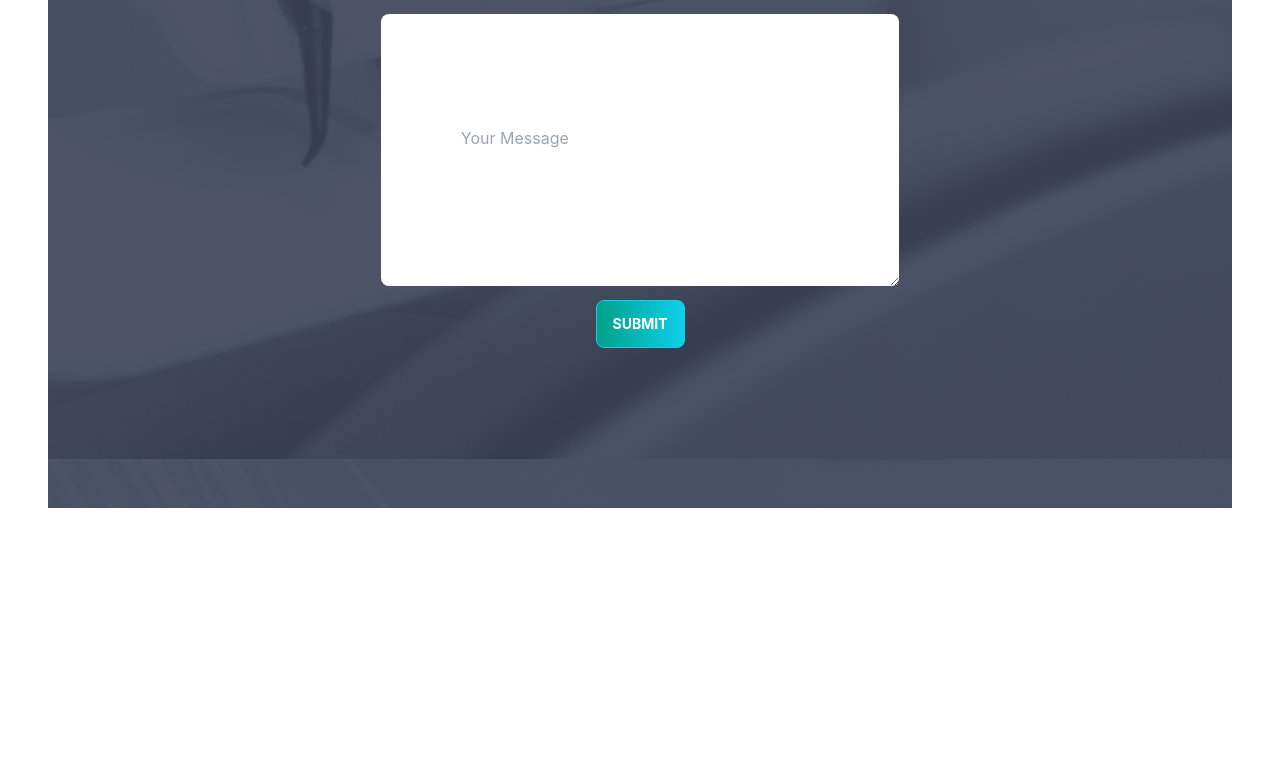
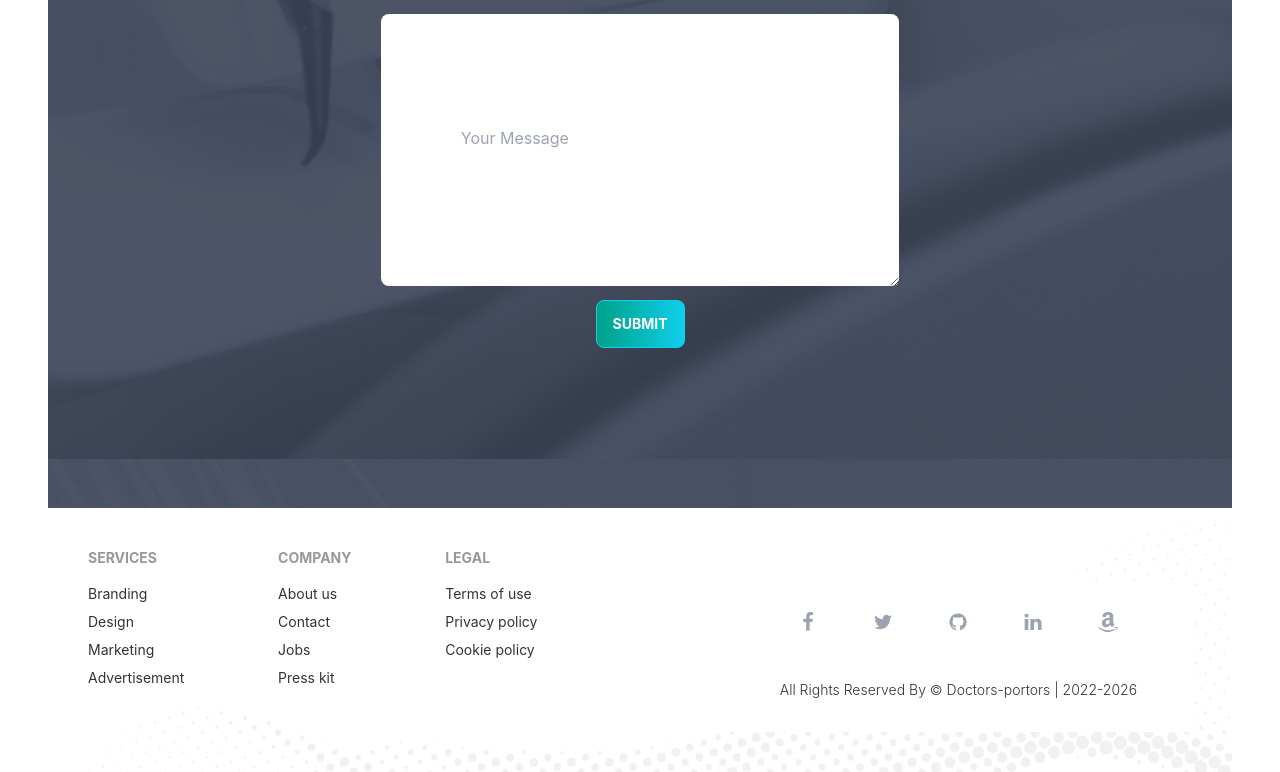
Before and after one commit to Ahsan855/Doctor-Portal-App, a React (Create React App) app: page / in a window 1280 px wide. Shown: the part 3636-4408 px from the top of the page. Before the commit the page ends 4144 px from the top, so only its background shows below. Built offline with nearby package versions, Linux system fonts and the light colour scheme.

Commit message:
done footer sections

```diff
--- /dev/null
+++ b/src/Pages/Home/Footer.js
@@ -0,0 +1,121 @@
+import React from "react";
+import footer from "../../assets/images/footer.png";
+
+const Footer = () => {
+  return (
+    <footer
+      className="footer p-10"
+      style={{
+        background: `url(${footer})`,
+        backgroundSize: "cover",
+      }}
+    >
+      <div>
+        <span className="footer-title">Services</span>
+        <a className="link link-hover">Branding</a>
+        <a className="link link-hover">Design</a>
+        <a className="link link-hover">Marketing</a>
+        <a className="link link-hover">Advertisement</a>
+      </div>
+      <div>
+        <span className="footer-title">Company</span>
+        <a className="link link-hover">About us</a>
+        <a className="link link-hover">Contact</a>
+        <a className="link link-hover">Jobs</a>
+        <a className="link link-hover">Press kit</a>
+      </div>
+      <div>
+        <span className="footer-title">Legal</span>
+        <a className="link link-hover">Terms of use</a>
+        <a className="link link-hover">Privacy policy</a>
+        <a className="link link-hover">Cookie policy</a>
+      </div><br />
+      <footer className='bg-white  w-full py-8 mt-8'>
+      <div className='max-w-screen-xl mx-auto px-4'>
+        <div className=' flex max-w-xs mx-auto items-center justify-between'>
+          <a
+            href='https://github.com/shakilahmedatik'
+            className='text-gray-400 hover:text-gray-800 transition-colors duration-200'
+          >
+            <svg
+              width='20'
+              height='20'
+              fill='currentColor'
+              className='text-xl hover:text-gray-800 transition-colors duration-200'
+              viewBox='0 0 1792 1792'
+              xmlns='http://www.w3.org/2000/svg'
+            >
+              <path d='M1343 12v264h-157q-86 0-116 36t-30 108v189h293l-39 296h-254v759h-306v-759h-255v-296h255v-218q0-186 104-288.5t277-102.5q147 0 228 12z'></path>
+            </svg>
+          </a>
+          <a
+            href='https://github.com/shakilahmedatik'
+            className='text-gray-400 hover:text-gray-800 transition-colors duration-200'
+          >
+            <svg
+              width='20'
+              height='20'
+              fill='currentColor'
+              className='text-xl hover:text-gray-800 transition-colors duration-200'
+              viewBox='0 0 1792 1792'
+              xmlns='http://www.w3.org/2000/svg'
+            >
+              <path d='M1684 408q-67 98-162 167 1 14 1 42 0 130-38 259.5t-115.5 248.5-184.5 210.5-258 146-323 54.5q-271 0-496-145 35 4 78 4 225 0 401-138-105-2-188-64.5t-114-159.5q33 5 61 5 43 0 85-11-112-23-185.5-111.5t-73.5-205.5v-4q68 38 146 41-66-44-105-115t-39-154q0-88 44-163 121 149 294.5 238.5t371.5 99.5q-8-38-8-74 0-134 94.5-228.5t228.5-94.5q140 0 236 102 109-21 205-78-37 115-142 178 93-10 186-50z'></path>
+            </svg>
+          </a>
+          <a
+            href='https://github.com/shakilahmedatik'
+            className='text-gray-400 hover:text-gray-800 transition-colors duration-200'
+          >
+            <svg
+              xmlns='http://www.w3.org/2000/svg'
+              width='20'
+              height='20'
+              fill='currentColor'
+              className='text-xl hover:text-gray-800 transition-colors duration-200'
+              viewBox='0 0 1792 1792'
+            >
+              <path d='M896 128q209 0 385.5 103t279.5 279.5 103 385.5q0 251-146.5 451.5t-378.5 277.5q-27 5-40-7t-13-30q0-3 .5-76.5t.5-134.5q0-97-52-142 57-6 102.5-18t94-39 81-66.5 53-105 20.5-150.5q0-119-79-206 37-91-8-204-28-9-81 11t-92 44l-38 24q-93-26-192-26t-192 26q-16-11-42.5-27t-83.5-38.5-85-13.5q-45 113-8 204-79 87-79 206 0 85 20.5 150t52.5 105 80.5 67 94 39 102.5 18q-39 36-49 103-21 10-45 15t-57 5-65.5-21.5-55.5-62.5q-19-32-48.5-52t-49.5-24l-20-3q-21 0-29 4.5t-5 11.5 9 14 13 12l7 5q22 10 43.5 38t31.5 51l10 23q13 38 44 61.5t67 30 69.5 7 55.5-3.5l23-4q0 38 .5 88.5t.5 54.5q0 18-13 30t-40 7q-232-77-378.5-277.5t-146.5-451.5q0-209 103-385.5t279.5-279.5 385.5-103zm-477 1103q3-7-7-12-10-3-13 2-3 7 7 12 9 6 13-2zm31 34q7-5-2-16-10-9-16-3-7 5 2 16 10 10 16 3zm30 45q9-7 0-19-8-13-17-6-9 5 0 18t17 7zm42 42q8-8-4-19-12-12-20-3-9 8 4 19 12 12 20 3zm57 25q3-11-13-16-15-4-19 7t13 15q15 6 19-6zm63 5q0-13-17-11-16 0-16 11 0 13 17 11 16 0 16-11zm58-10q-2-11-18-9-16 3-14 15t18 8 14-14z'></path>
+            </svg>
+          </a>
+          <a
+            href='https://github.com/shakilahmedatik'
+            className='text-gray-400 hover:text-gray-800 transition-colors duration-200'
+          >
+            <svg
+              width='20'
+              height='20'
+              fill='currentColor'
+              className='text-xl hover:text-gray-800 transition-colors duration-200'
+              viewBox='0 0 1792 1792'
+              xmlns='http://www.w3.org/2000/svg'
+            >
+              <path d='M477 625v991h-330v-991h330zm21-306q1 73-50.5 122t-135.5 49h-2q-82 0-132-49t-50-122q0-74 51.5-122.5t134.5-48.5 133 48.5 51 122.5zm1166 729v568h-329v-530q0-105-40.5-164.5t-126.5-59.5q-63 0-105.5 34.5t-63.5 85.5q-11 30-11 81v553h-329q2-399 2-647t-1-296l-1-48h329v144h-2q20-32 41-56t56.5-52 87-43.5 114.5-15.5q171 0 275 113.5t104 332.5z'></path>
+            </svg>
+          </a>
+          <a
+            href='https://github.com/shakilahmedatik'
+            className='text-gray-400 hover:text-gray-800 transition-colors duration-200'
+          >
+            <svg
+              width='20'
+              height='20'
+              fill='currentColor'
+              className='text-xl hover:text-gray-800 transition-colors duration-200'
+              viewBox='0 0 1792 1792'
+              xmlns='http://www.w3.org/2000/svg'
+            >
+              <path d='M1551 1476q15-6 26-3t11 17.5-15 33.5q-13 16-44 43.5t-95.5 68-141 74-188 58-229.5 24.5q-119 0-238-31t-209-76.5-172.5-104-132.5-105-84-87.5q-8-9-10-16.5t1-12 8-7 11.5-2 11.5 4.5q192 117 300 166 389 176 799 90 190-40 391-135zm207-115q11 16 2.5 69.5t-28.5 102.5q-34 83-85 124-17 14-26 9t0-24q21-45 44.5-121.5t6.5-98.5q-5-7-15.5-11.5t-27-6-29.5-2.5-35 0-31.5 2-31 3-22.5 2q-6 1-13 1.5t-11 1-8.5 1-7 .5h-10l-3-.5-2-1.5-1.5-3q-6-16 47-40t103-30q46-7 108-1t76 24zm-394-443q0 31 13.5 64t32 58 37.5 46 33 32l13 11-227 224q-40-37-79-75.5t-58-58.5l-19-20q-11-11-25-33-38 59-97.5 102.5t-127.5 63.5-140 23-137.5-21-117.5-65.5-83-113-31-162.5q0-84 28-154t72-116.5 106.5-83 122.5-57 130-34.5 119.5-18.5 99.5-6.5v-127q0-65-21-97-34-53-121-53-6 0-16.5 1t-40.5 12-56 29.5-56 59.5-48 96l-294-27q0-60 22-119t67-113 108-95 151.5-65.5 190.5-24.5q100 0 181 25t129.5 61.5 81 83 45 86 12.5 73.5v589zm-672 21q0 86 70 133 66 44 139 22 84-25 114-123 14-45 14-101v-162q-59 2-111 12t-106.5 33.5-87 71-32.5 114.5z'></path>
+            </svg>
+          </a>
+        </div>
+        <div className='text-center pt-10 sm:pt-12 font-light flex items-center justify-center'>
+          All Rights Reserved By &copy; Doctors-portors | 2022-2026
+        </div>
+      </div>
+    </footer>
+    </footer>
+  );
+};
+
+export default Footer;
--- a/src/Pages/Home/Home.js
+++ b/src/Pages/Home/Home.js
@@ -2,6 +2,7 @@
 import Bannar from './Bannar';
 import Care from './Care';
 import ContactUs from './ContactUs';
+import Footer from './Footer';
 import Info from './Info';
 import MakeAppointment from './MakeAppointment';
 import Services from './Services/Services';
@@ -16,6 +17,7 @@
             <MakeAppointment/>
             <Testimonials/>
             <ContactUs/>
+            <Footer/>
         </div>
     );
 };
```
